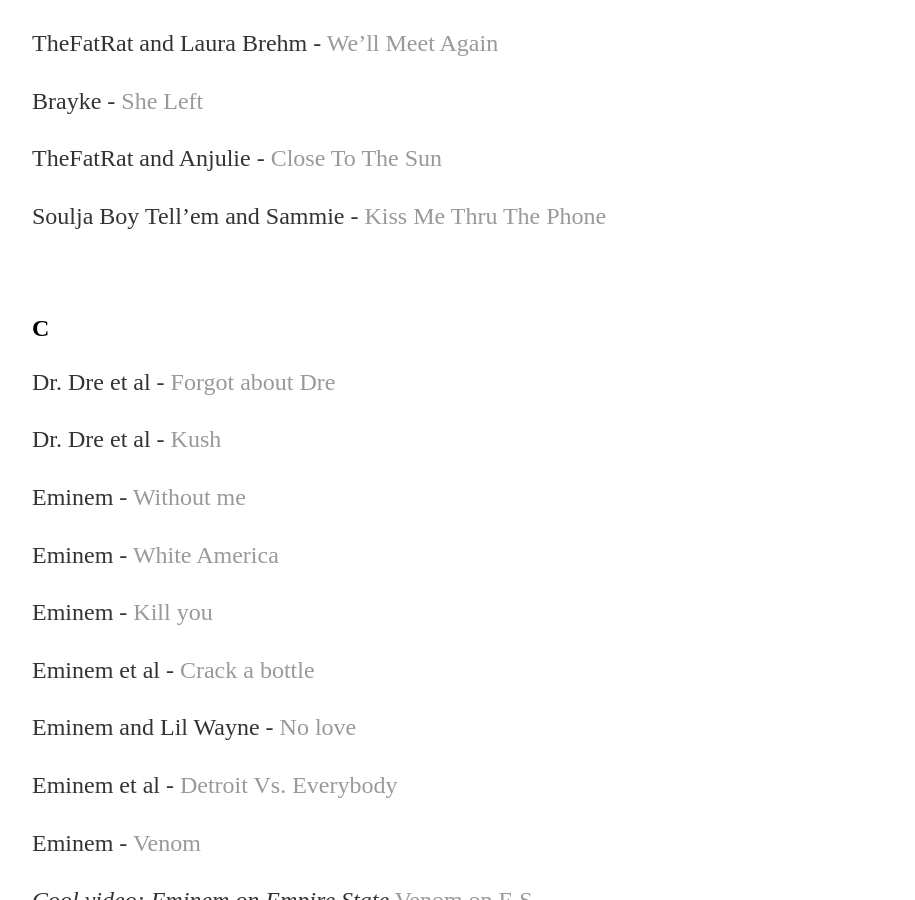
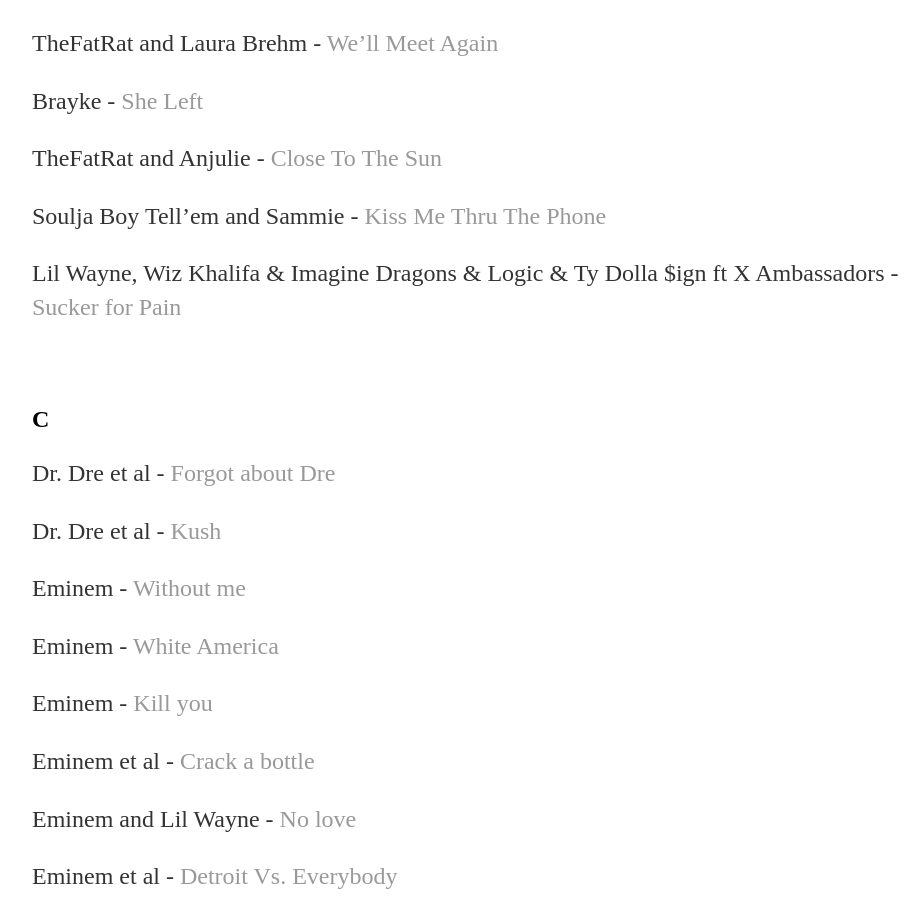
Before and after one commit to yjkweon24/yjkweon24.github.io, a Jekyll site: the page built from _posts/2018-10-23-songs-that-i-love.md, in a window 1280 px wide and 900 px high, scrolled down 12630 px. Shown: the whole window, without its empty margins (160-1075 px from the left). Built offline with Jekyll 4.4.1, drawn with Linux system fonts in a browser that asks for light colours.

Commit message:
Update 2018-10-23-songs-that-i-love.md

```diff
--- a/_posts/2018-10-23-songs-that-i-love.md
+++ b/_posts/2018-10-23-songs-that-i-love.md
@@ -440,6 +440,8 @@
 
 Soulja Boy Tell'em and Sammie - [Kiss Me Thru The Phone](https://www.youtube.com/watch?v=47Fbo4kU2AU&list=RDZvUBGN4KoP0&index=16)
 
+Lil Wayne, Wiz Khalifa & Imagine Dragons & Logic & Ty Dolla $ign ft X Ambassadors - [Sucker for Pain](https://www.youtube.com/watch?v=-59jGD4WrmE&list=RDZvUBGN4KoP0&index=27)
+
 <br>
 
 ## C
```
